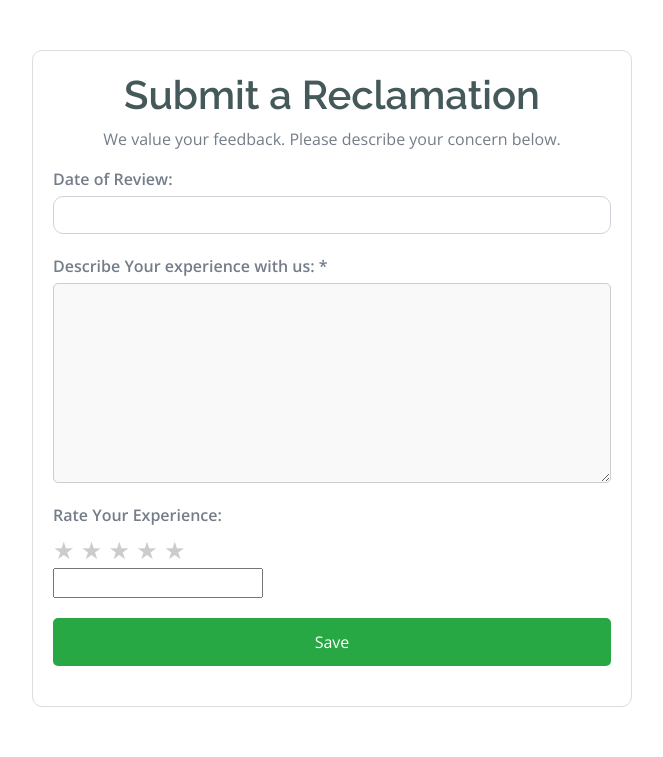
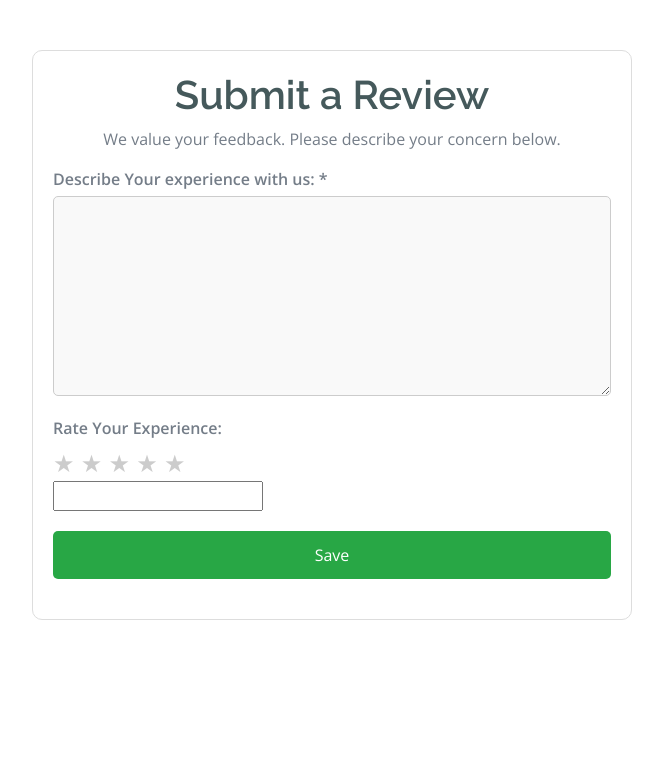
Before and after one commit to mouhamedazizderouiche/Smart-Business-Warehouse-Management-System, a Symfony app: template PIDEV/templates/reclamation/newReview.html.twig in a window 1280 px wide. Shown: the part 100-857 px from the top of the page, without its empty margins (308-971 px from the left). After the commit the page ends 720 px from the top, so only its background shows below. Run offline with Twig, Linux system fonts and the light colour scheme; the template is opened without the code that fills it, so the values that code supplies are empty; form fields are guessed from the names that the template uses; some libraries are stand-ins or nearby versions.

Commit message:
date set to systemdate

```diff
--- a/PIDEV/src/Controller/ReclamationController.php
+++ b/PIDEV/src/Controller/ReclamationController.php
@@ -25,6 +25,7 @@ class ReclamationController extends AbstractController
         $form->handleRequest($request);
 
         if ($form->isSubmitted() && $form->isValid()) {
+            $reclamation->setDateReclamation(new \DateTime());
             $entityManager->persist($reclamation);
             $entityManager->flush();
 
@@ -42,7 +43,7 @@ class ReclamationController extends AbstractController
     {
         $repository = $em->getRepository(Reclamations::class);
 
-        $limit = 5;
+        $limit = 4;
         $page = max(1, (int) $request->query->get('page', 1));
         $offset = ($page - 1) * $limit;
         $criteria = ['statut' => StatutReclamation::EN_ATTENTE];
@@ -117,7 +118,7 @@ class ReclamationController extends AbstractController
         $form->handleRequest($request);
 
         if ($form->isSubmitted() && $form->isValid()) {
-
+            $reclamation->setDateReclamation(new \DateTime());
             $reclamation->setStatut(StatutReclamation::AVIS);
 
             $entityManager->persist($reclamation);
--- a/PIDEV/src/Form/ReclamationsType.php
+++ b/PIDEV/src/Form/ReclamationsType.php
@@ -16,9 +16,6 @@ class ReclamationsType extends AbstractType
     public function buildForm(FormBuilderInterface $builder, array $options): void
     {
         $builder
-            ->add('dateReclamation', DateTimeType::class, [
-                'widget' => 'single_text',
-            ])
             ->add('description', TextareaType::class)
             ->add('rate', HiddenType::class, [
                 'attr' => ['id' => 'rating-value'],
--- a/PIDEV/templates/reclamation/new.html.twig
+++ b/PIDEV/templates/reclamation/new.html.twig
@@ -86,11 +86,6 @@
     {{ form_start(form) }}
 
     <div class="form-group">
-        <label for="{{ form.dateReclamation.vars.id }}">Date of Reclamation:</label>
-        {{ form_widget(form.dateReclamation, {'attr': {'class': 'form-control'}}) }}
-    </div>
-
-    <div class="form-group">
         <label for="{{ form.description.vars.id }}">Describe Your Reclamation: <span class="required">*</span></label>
         {{ form_widget(form.description, {'attr': {'class': 'textarea'}}) }}
         <p class="error-message">{{ form_errors(form.description) }}</p>
--- a/PIDEV/templates/reclamation/newReview.html.twig
+++ b/PIDEV/templates/reclamation/newReview.html.twig
@@ -91,15 +91,10 @@
 
 {% block body %}
 <div class="reclamation-container">
-    <h1>Submit a Reclamation</h1>
+    <h1>Submit a Review</h1>
     <p>We value your feedback. Please describe your concern below.</p>
 
     {{ form_start(form) }}
-
-    <div class="form-group">
-        <label for="{{ form.dateReclamation.vars.id }}">Date of Review:</label>
-        {{ form_widget(form.dateReclamation, {'attr': {'class': 'form-control'}}) }}
-    </div>
 
     <div class="form-group">
         <label for="{{ form.description.vars.id }}">Describe Your experience with us: <span class="required">*</span></label>
@@ -137,7 +132,6 @@
                 const value = this.getAttribute('data-value');
                 ratingInput.value = value;
 
-                // Update star appearance
                 stars.forEach(s => s.classList.remove('selected'));
                 this.classList.add('selected');
                 for (let i = 0; i < value; i++) {
```
